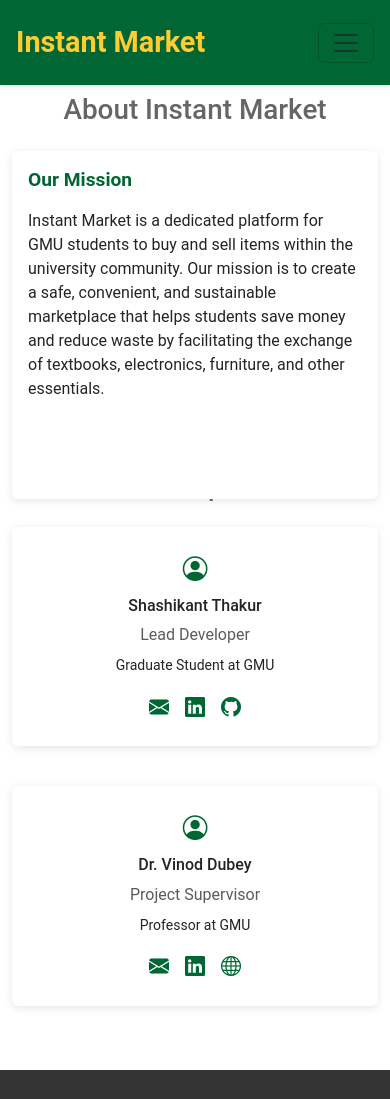
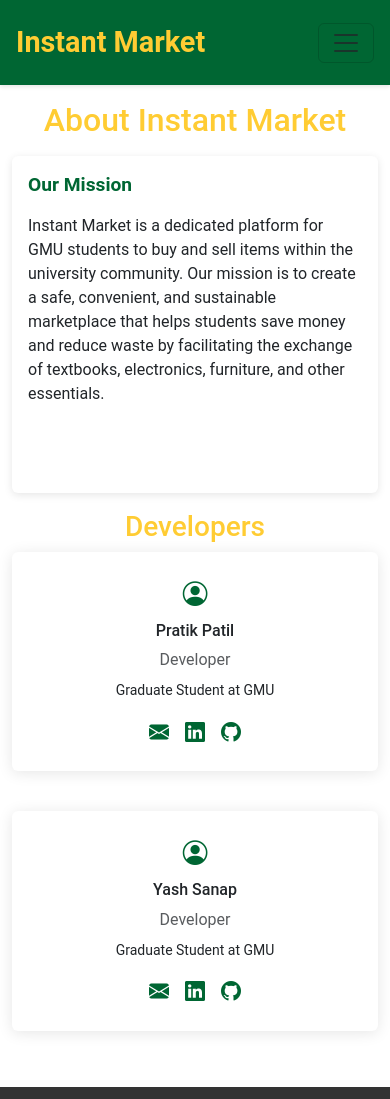
Before and after one commit to github-pratik/instant_Market, a plain HTML site: page about.html in a window 390 px wide. Shown: the top 1099 px of the page. Drawn offline with nearby package versions, Linux system fonts and the light colour scheme; sample sign-in values are in the browser's storage.

Commit message:
third commit

```diff
--- a/about.html
+++ b/about.html
@@ -34,12 +34,13 @@
         </div>
     </nav>
 
-    <main class="container py-4">
+    <main class="container py-2 about-container">
+        <section class="mission-section mb-5">
             <div class="row justify-content-center">
-            <div class="col-md-8 col-lg-6 mb-5">
-                <h1 class="text-center mb-4">About Instant Market</h1>
+                <div class="col-md-8 col-lg-6">
+                    <h1 class="text-center mb-3 about-title">About Instant Market</h1>
 
-                <div class="card mb-4">
+                    <div class="card">
                         <div class="card-body">
                             <h2 class="card-title h4 text-gmu">Our Mission</h2>
                             <p class="card-text">
@@ -51,26 +52,27 @@
                     </div>
                 </div>
             </div>
-
+        </section>
+        <section class="developers-section">
             <div class="row justify-content-center">
                 <div class="col-md-10 col-lg-8">
-                <h2 class="text-center mb-4">Developers</h2>
+                    <h2 class="text-center mb-2 developers-title">Developers</h2>
                     <div class="row g-4">
                         <div class="col-sm-6 mb-4">
                             <div class="card h-100">
                                 <div class="card-body text-center py-4">
                                     <i class="bi bi-person-circle text-gmu fs-2 mb-2"></i>
-                                <h3 class="h5">Shashikant Thakur</h3>
-                                <p class="text-muted mb-2">Lead Developer</p>
+                                    <h3 class="h5">Pratik Patil</h3>
+                                    <p class="text-muted mb-2">Developer</p>
                                     <p class="small mb-3">Graduate Student at GMU</p>
                                     <div class="d-flex justify-content-center gap-3">
-                                    <a href="mailto:sthakur7@gmu.edu" class="text-gmu">
+                                        <a href="mailto:ppatil8@gmu.edu" class="text-gmu">
                                             <i class="bi bi-envelope-fill"></i>
                                         </a>
-                                    <a href="https://www.linkedin.com/" target="_blank" class="text-gmu">
+                                        <a href="https://www.linkedin.com/in/pshpatil" target="_blank" class="text-gmu">
                                             <i class="bi bi-linkedin"></i>
                                         </a>
-                                    <a href="https://github.com/" target="_blank" class="text-gmu">
+                                        <a href="https://github.com/github-pratik" target="_blank" class="text-gmu">
                                             <i class="bi bi-github"></i>
                                         </a>
                                     </div>
@@ -81,18 +83,18 @@
                             <div class="card h-100">
                                 <div class="card-body text-center py-4">
                                     <i class="bi bi-person-circle text-gmu fs-2 mb-2"></i>
-                                <h3 class="h5">Dr. Vinod Dubey</h3>
-                                <p class="text-muted mb-2">Project Supervisor</p>
-                                <p class="small mb-3">Professor at GMU</p>
+                                    <h3 class="h5">Yash Sanap</h3>
+                                    <p class="text-muted mb-2">Developer</p>
+                                    <p class="small mb-3">Graduate Student at GMU</p>
                                     <div class="d-flex justify-content-center gap-3">
-                                    <a href="mailto:vdubey@gmu.edu" class="text-gmu">
+                                        <a href="mailto:ysanap@gmu.edu" class="text-gmu">
                                             <i class="bi bi-envelope-fill"></i>
                                         </a>
-                                    <a href="https://www.linkedin.com/" target="_blank" class="text-gmu">
+                                        <a href="https://www.linkedin.com/in/yash-sanap" target="_blank" class="text-gmu">
                                             <i class="bi bi-linkedin"></i>
                                         </a>
-                                    <a href="https://www.gmu.edu/" target="_blank" class="text-gmu">
-                                        <i class="bi bi-globe"></i>
+                                        <a href="https://github.com/yashsanap14" target="_blank" class="text-gmu">
+                                            <i class="bi bi-github"></i>
                                         </a>
                                     </div>
                                 </div>
@@ -101,7 +103,9 @@
                     </div>
                 </div>
             </div>
+        </section>
     </main>
+
 
     <footer>
         <p>&copy; 2024 Instant Market - GMU Student Marketplace</p>
--- a/assets/styles.css
+++ b/assets/styles.css
@@ -108,7 +108,8 @@
 .btn-gmu-outline {
     background-color: transparent;
     border: 2px solid var(--gmu-green);
-    color: var(--gmu-green);
+    color: var(--gmu-gold);
+    font-weight: 500;
 }
 
 .btn-gmu-outline:hover {
@@ -522,11 +523,20 @@
     padding: 2rem 1.5rem;
 }
 
+/* Section spacing */
+.mt-5 {
+    margin-top: 3rem !important;
+}
+
+/* Mission card styles */
+.card.mb-4 {
+    margin-bottom: 2rem !important;
+}
+
 /* Fix card grid spacing */
 .row.g-4 {
     --bs-gutter-x: 2rem;
     --bs-gutter-y: 2rem;
-    margin-top: calc(-1 * var(--bs-gutter-y));
     margin-right: calc(-.5 * var(--bs-gutter-x));
     margin-left: calc(-.5 * var(--bs-gutter-x));
 }
@@ -580,7 +590,7 @@
 
 /* Saved card styles */
 #savedCardSection .card {
-    border: 1px solid #dee2e6;
+    border: 1px solid  #FFCC33;
     transition: border-color 0.2s;
 }
 
@@ -592,3 +602,66 @@
     background-color: var(--gmu-green);
     border-color: var(--gmu-green);
 }
+
+.about-container {
+    display: flex;
+    flex-direction: column;
+    gap: 1rem;
+}
+
+.mission-section {
+    padding: 1rem 0;
+}
+
+.developers-section {
+    padding: 1rem 0;
+}
+
+.developers-section .card {
+    height: 100%;
+    box-shadow: 0 2px 15px rgba(0, 0, 0, 0.1);
+    transition: transform 0.3s ease;
+}
+
+.developers-section .card:hover {
+    transform: translateY(-5px);
+}
+
+@media (max-width: 768px) {
+    .about-container {
+        gap: 1.5rem;
+    }
+
+    .mission-section,
+    .developers-section {
+        padding: 0.5rem 0;
+    }
+
+    .about-title {
+        font-size: 1.75rem;
+    }
+
+    .developers-title {
+        font-size: 1.5rem;
+    }
+}
+
+/* Adjust title sizes */
+.about-title {
+    margin-top: 1rem !important;
+    font-size: 2rem;
+    color: var(--gmu-gold);
+}
+
+.developers-title {
+    font-size: 1.75rem;
+    color: var(--gmu-gold);
+    margin-top: 2rem !important;
+    margin-bottom: 0.5rem !important;
+}
+
+/* Controls spacing between developer cards */
+.row.g-5 {
+    --bs-gutter-x: 2rem;
+    --bs-gutter-y: 2rem;
+}
```
Also changed, not shown: about1.html (+5 -5 lines). Lines whose indentation alone changed are shown as unchanged.
